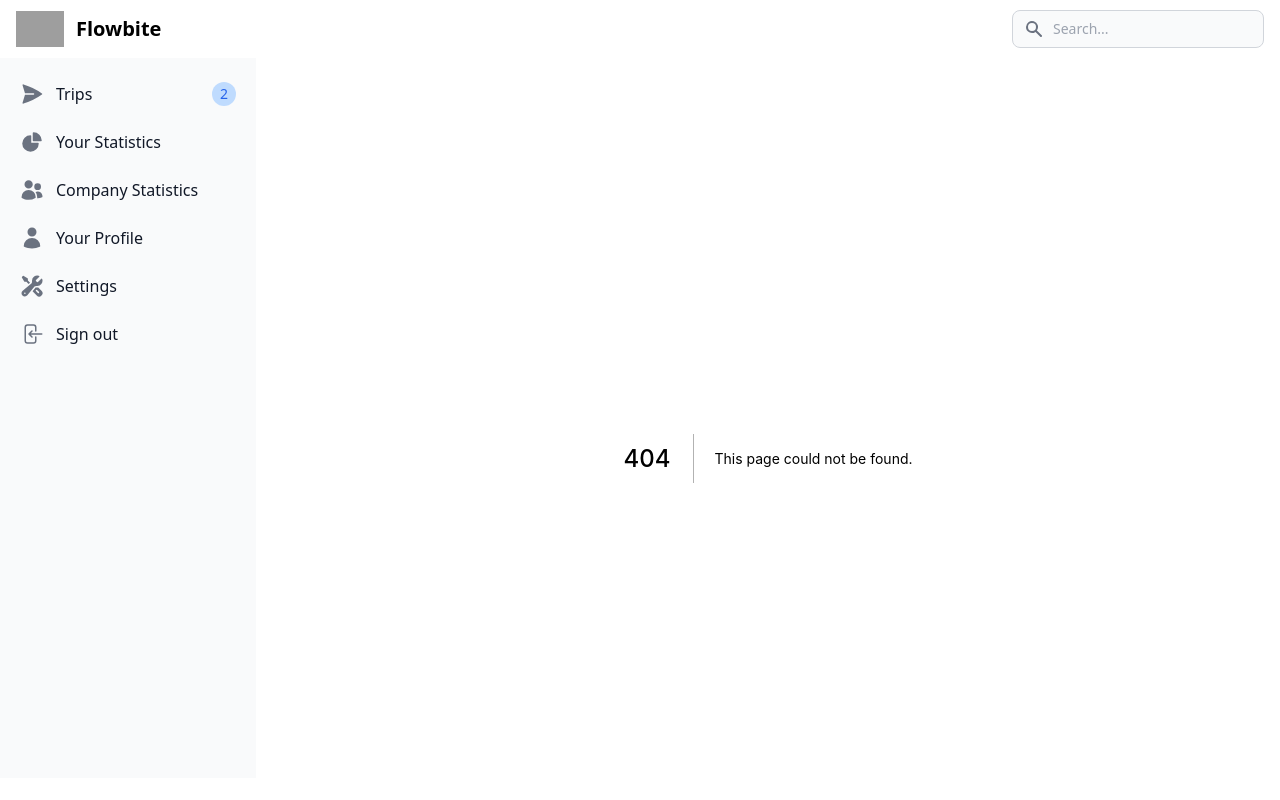
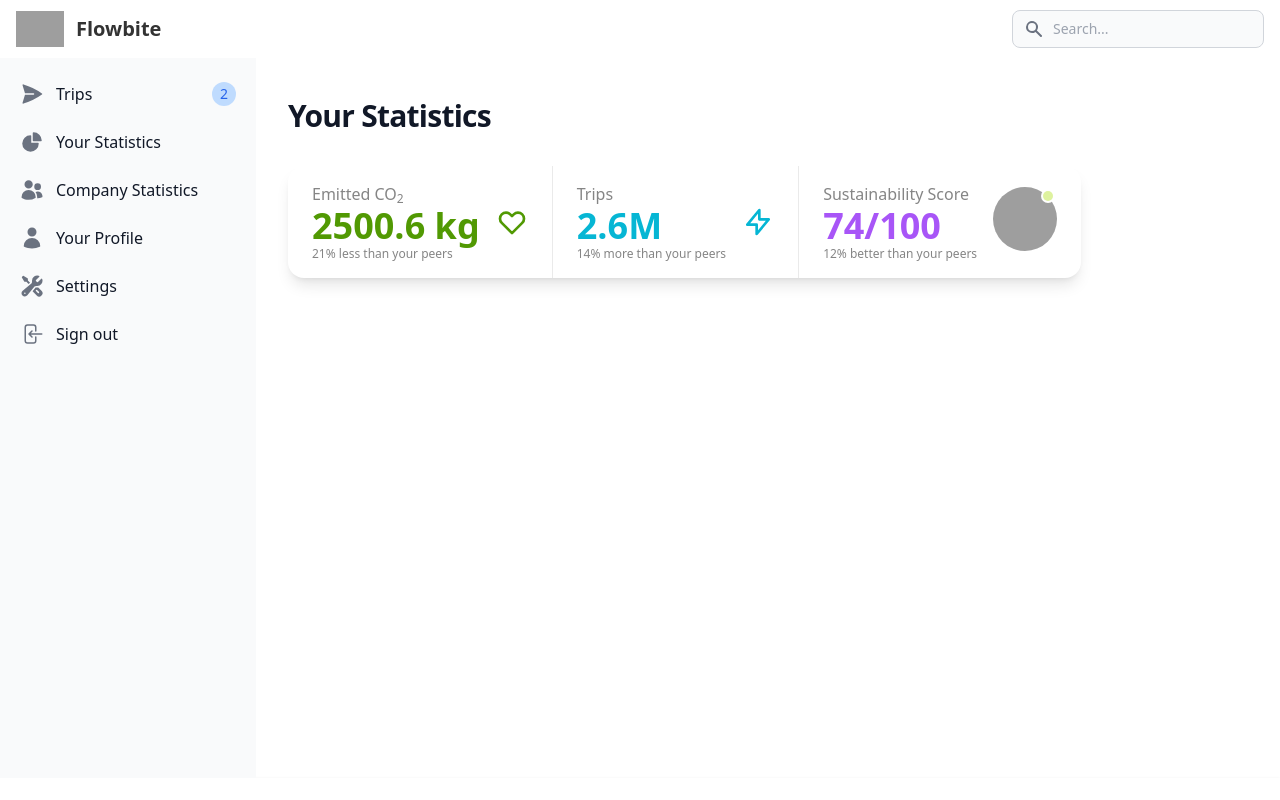
Before and after one commit to amadeus4dev-events/carbon-reduction-rewards, a Next.js app: page /individual in a window 1280 px wide. Before the commit this address had no page. Shown: the top 800 px of the page. Built offline with nearby package versions, Linux system fonts and the light colour scheme; grey boxes are pictures that could not be loaded.

Commit message:
Basic statistics page, add trips page

```diff
--- /dev/null
+++ b/src/pages/individual.tsx
@@ -0,0 +1,67 @@
+const Individual = () => (
+  <div className="container px-8 py-4">
+    <h1 className="mt-6 text-3xl font-bold tracking-tight text-gray-900">
+      Your Statistics
+    </h1>
+
+    <div className="mt-8 stats shadow-lg">
+      <div className="stat">
+        <div className="stat-figure text-primary">
+          <svg
+            xmlns="http://www.w3.org/2000/svg"
+            fill="none"
+            viewBox="0 0 24 24"
+            className="inline-block w-8 h-8 stroke-current"
+          >
+            <path
+              strokeLinecap="round"
+              strokeLinejoin="round"
+              strokeWidth="2"
+              d="M4.318 6.318a4.5 4.5 0 000 6.364L12 20.364l7.682-7.682a4.5 4.5 0 00-6.364-6.364L12 7.636l-1.318-1.318a4.5 4.5 0 00-6.364 0z"
+            ></path>
+          </svg>
+        </div>
+        <div className="stat-title">
+          Emitted CO<sub>2</sub>
+        </div>
+        <div className="stat-value text-primary">2500.6 kg</div>
+        <div className="stat-desc">21% less than your peers</div>
+      </div>
+      <div className="stat">
+        <div className="stat-figure text-cyan-500">
+          <svg
+            xmlns="http://www.w3.org/2000/svg"
+            fill="none"
+            viewBox="0 0 24 24"
+            className="inline-block w-8 h-8 stroke-current"
+          >
+            <path
+              strokeLinecap="round"
+              strokeLinejoin="round"
+              strokeWidth="2"
+              d="M13 10V3L4 14h7v7l9-11h-7z"
+            ></path>
+          </svg>
+        </div>
+        <div className="stat-title">Trips</div>
+        <div className="stat-value text-cyan-500">2.6M</div>
+        <div className="stat-desc">14% more than your peers</div>
+      </div>
+      <div className="stat">
+        <div className="stat-figure text-purple-500">
+          <div className="avatar online">
+            <div className="w-16 rounded-full">
+              <img src="https://placeimg.com/128/128/people" />
+            </div>
+          </div>
+        </div>
+
+        <div className="stat-title">Sustainability Score</div>
+        <div className="stat-value text-purple-500">74/100</div>
+        <div className="stat-desc">12% better than your peers</div>
+      </div>
+    </div>
+  </div>
+);
+
+export default Individual;
--- a/src/pages/itinerary/index.tsx
+++ b/src/pages/itinerary/index.tsx
@@ -1,46 +1,21 @@
-import {
-  BuildingOfficeIcon,
-  PaperAirplaneIcon,
-  TruckIcon,
-} from "@heroicons/react/24/solid";
-import { FC } from "react";
-
-export interface AddItemProps {
-  icon: typeof BuildingOfficeIcon;
-  name: string;
-}
-
-const AddItem: FC<AddItemProps> = ({ icon: Icon, name }) => (
-  <div className="mt-8 bg-base-100 shadow-xl w-full px-6 py-4">
-    <div className="flex items-center">
-      <div className="pr-6 flex items-center">
-        <Icon
-          className="flex-shrink-0 w-6 h-6 text-sky-800 transition duration-75 dark:text-gray-400 group-hover:text-gray-900 dark:group-hover:text-white"
-          fill="currentColor"
-        />
-      </div>
-      <div>
-        <h2 className="text-xl font-bold">{name}</h2>
-      </div>
-      <div className="grow flex justify-end">
-        <button className="btn btn-primary">Add</button>
-      </div>
-    </div>
-  </div>
-);
+import Link from "next/link";
 
 const Itinerary = () => (
   <div className="container px-8 py-4">
+    <div className="text-sm breadcrumbs">
+      <ul>
+        <li>Your Trips</li>
+      </ul>
+    </div>
+
     <h1 className="mt-6 text-3xl font-bold tracking-tight text-gray-900">
-      Your Trip
+      Your Trips
     </h1>
     <div className="mt-8 rounded border-sky-800 border-2 border-dashed text-center px-8 py-16 text-xl">
-      Nothing here yet. Start by adding your first trip item.
-    </div>
-    <div className="mt-8">
-      <AddItem icon={PaperAirplaneIcon} name="Flight" />
-      <AddItem icon={BuildingOfficeIcon} name="Accommodation" />
-      <AddItem icon={TruckIcon} name="Ground Transport" />
+      <div>Nothing here yet. Start by creating your first trip.</div>
+      <Link href="/itinerary/new">
+        <a className="mt-6 btn btn-primary">New Trip</a>
+      </Link>
     </div>
   </div>
 );
--- /dev/null
+++ b/src/pages/itinerary/new.tsx
@@ -0,0 +1,59 @@
+import {
+  BuildingOfficeIcon,
+  PaperAirplaneIcon,
+  TruckIcon,
+} from "@heroicons/react/24/solid";
+import Link from "next/link";
+import { FC } from "react";
+
+export interface AddItemProps {
+  icon: typeof BuildingOfficeIcon;
+  name: string;
+}
+
+const AddItem: FC<AddItemProps> = ({ icon: Icon, name }) => (
+  <div className="mt-8 bg-base-100 shadow-xl w-full px-6 py-4">
+    <div className="flex items-center">
+      <div className="pr-6 flex items-center">
+        <Icon
+          className="flex-shrink-0 w-6 h-6 text-sky-800 transition duration-75 dark:text-gray-400 group-hover:text-gray-900 dark:group-hover:text-white"
+          fill="currentColor"
+        />
+      </div>
+      <div>
+        <h2 className="text-xl font-bold">{name}</h2>
+      </div>
+      <div className="grow flex justify-end">
+        <button className="btn btn-primary">Add</button>
+      </div>
+    </div>
+  </div>
+);
+
+const Itinerary = () => (
+  <div className="container px-8 py-4">
+    <div className="text-sm breadcrumbs">
+      <ul>
+        <li>
+          <Link href="/itinerary">
+            <a>Your Trips</a>
+          </Link>
+        </li>
+        <li>New Trip</li>
+      </ul>
+    </div>
+    <h1 className="mt-6 text-3xl font-bold tracking-tight text-gray-900">
+      New Trip
+    </h1>
+    <div className="mt-8 rounded border-sky-800 border-2 border-dashed text-center px-8 py-16 text-xl">
+      Nothing here yet. Start by adding your first trip item.
+    </div>
+    <div className="mt-8">
+      <AddItem icon={PaperAirplaneIcon} name="Flight" />
+      <AddItem icon={BuildingOfficeIcon} name="Accommodation" />
+      <AddItem icon={TruckIcon} name="Ground Transport" />
+    </div>
+  </div>
+);
+
+export default Itinerary;
```
